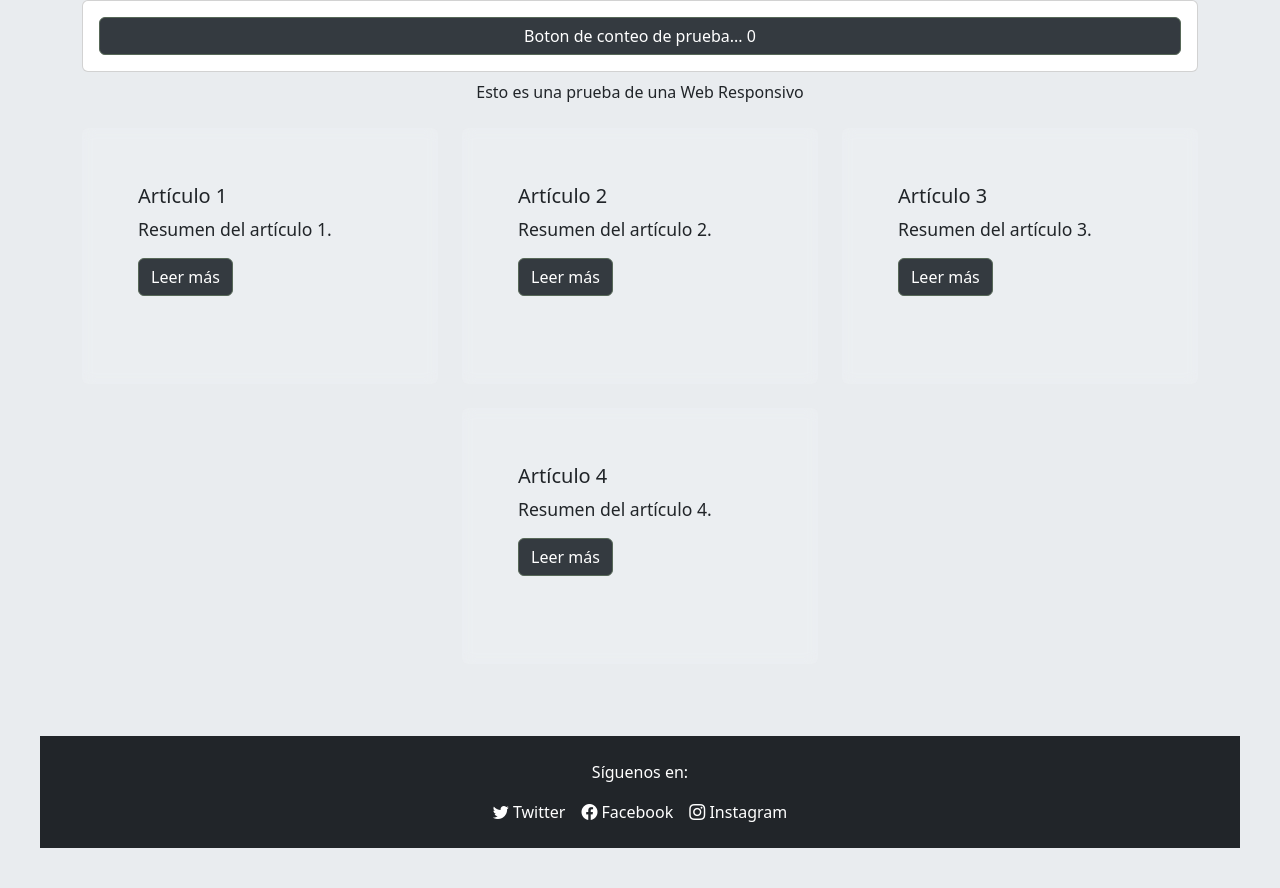
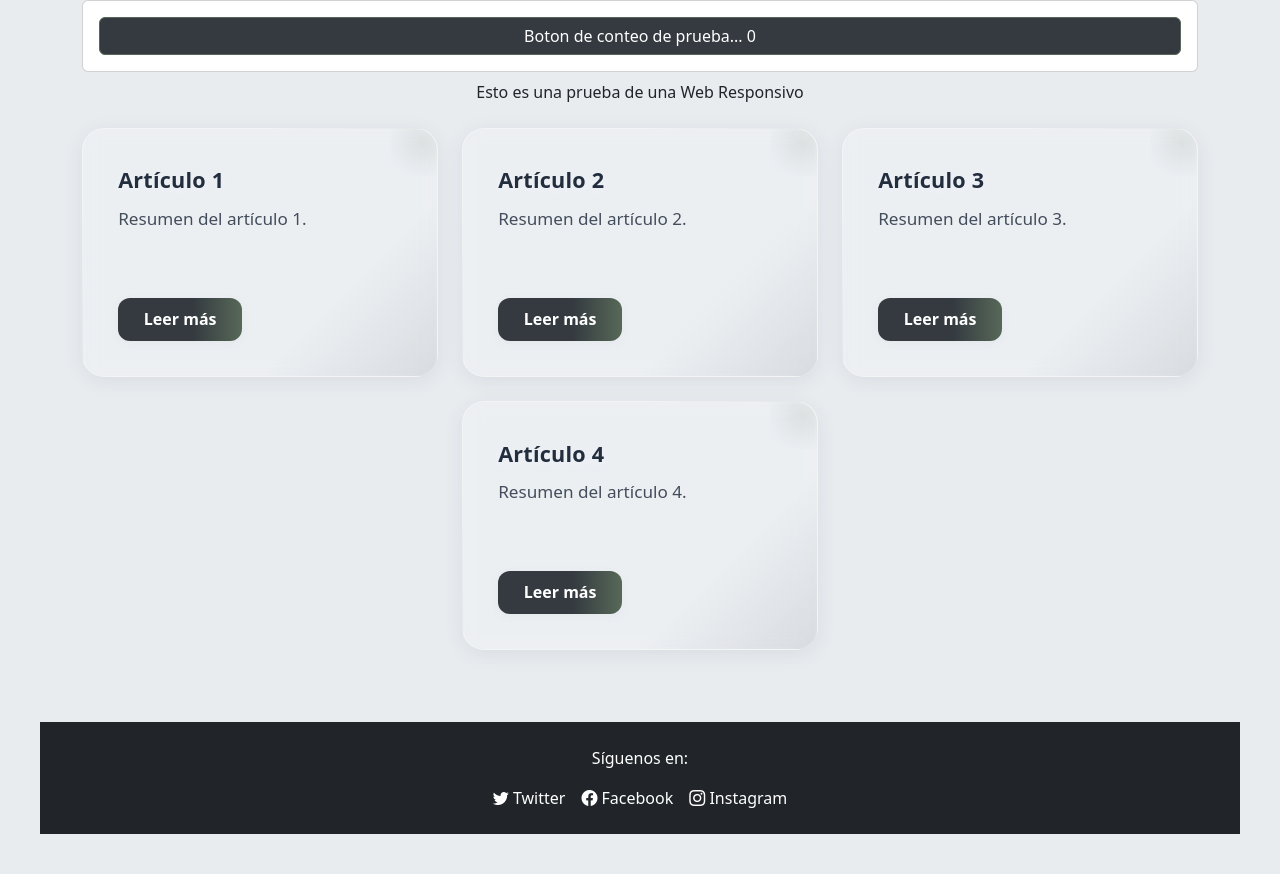
Before and after one commit to waynergt/web-responsiva, a React (Vite) app: page / in a window 1280 px wide. Shown: the part 939-1827 px from the top of the page. Built offline with nearby package versions, Linux system fonts and the light colour scheme.

Commit message:
mejorando el diseño de las tarjetas, elegante y traslucidas

```diff
--- a/src/App.css
+++ b/src/App.css
@@ -178,6 +178,110 @@ html, body {
 }
 
 /* ===============================
+   CUSTOM-CARD: TARJETA ELEGANTE Y TRANSLÚCIDA
+   ===============================
+   Este bloque define el estilo base de las tarjetas para que luzcan modernas y atractivas en cualquier dispositivo.
+   - Fondo translúcido con degradado para dar profundidad y modernidad.
+   - Sombra sutil para que la tarjeta "flote" sobre el fondo.
+   - Desenfoque (backdrop-filter) que mejora la legibilidad del contenido sin perder el fondo.
+   - Bordes redondeados para un look suave y profesional.
+   - Espaciado interno generoso para balance visual.
+   - Transiciones suaves para animaciones de hover.
+*/
+.custom-card {
+  background: linear-gradient(135deg, rgba(255,255,255,0.18) 70%, rgba(52,58,64,0.09));
+  box-shadow: 0 4px 20px 0 rgba(40,40,60,0.08);
+  backdrop-filter: blur(9px) saturate(120%);
+  border: 1px solid rgba(255,255,255,0.28);
+  border-radius: 22px;
+  padding: 2.2em 2em 2em 2em;
+  transition: box-shadow 0.28s cubic-bezier(.4,2,.3,1), transform 0.19s cubic-bezier(.4,2,.3,1);
+  position: relative;
+  overflow: hidden;
+}
+
+/* ===============================
+   EFECTO HOVER EN TARJETA
+   ===============================
+   Cuando el usuario pasa el mouse o enfoca la tarjeta:
+   - Sombra se intensifica y la tarjeta se "eleva" ligeramente, indicando interactividad.
+   - El borde se oscurece suavemente.
+   Esto mejora la experiencia visual y la usabilidad.
+*/
+.custom-card:hover, .custom-card:focus-within {
+  box-shadow: 0 8px 32px 0 rgba(52, 58, 64, 0.22), 0 2px 10px 0 rgba(40,40,60,0.10);
+  transform: translateY(-8px) scale(1.025);
+  border-color: rgba(52, 58, 64, 0.25);
+}
+
+/* ===============================
+   ESTILO DEL TÍTULO DE LA TARJETA
+   ===============================
+   - Fuente más grande y negrita para jerarquía visual.
+   - Color oscuro para mayor contraste y legibilidad sobre el fondo translúcido.
+   - Sombra de texto sutil para resaltar sobre fondos claros.
+*/
+.custom-card .card-title {
+  font-size: 1.35rem;
+  font-weight: 700;
+  color: #222d3d;
+  letter-spacing: 0.01em;
+  margin-bottom: 0.6em;
+  text-shadow: 0 2px 12px rgba(255,255,255,0.10);
+}
+
+/* ===============================
+   ESTILO DEL TEXTO DE LA TARJETA
+   ===============================
+   - Color gris oscuro para buena legibilidad.
+   - Tamaño y espaciado pensados para leer cómodamente.
+*/
+.custom-card .card-text {
+  color: #444d5c;
+  font-size: 1.07rem;
+  margin-bottom: 1.45em;
+  line-height: 1.55;
+}
+
+/* ===============================
+   BOTÓN DENTRO DE TARJETA
+   ===============================
+   - Fondo con degradado para hacerlo más atractivo visualmente.
+   - Sombra sutil y borde redondeado para mantener coherencia con la tarjeta.
+   - Transición en hover para feedback visual al usuario.
+*/
+.custom-card .btn-primary {
+  background: linear-gradient(90deg, #343a40 60%, #576858 100%);
+  border: none;
+  box-shadow: 0 2px 10px 0 rgba(87,104,88,0.06);
+  padding: 0.6em 1.6em;
+  font-weight: 600;
+  border-radius: 12px;
+  transition: background 0.19s, transform 0.18s;
+}
+.custom-card .btn-primary:hover, .custom-card .btn-primary:focus {
+  background: linear-gradient(90deg, #23272b 60%, #576858 100%);
+  transform: scale(1.06);
+}
+
+/* ===============================
+   DETALLE DECORATIVO EN TARJETA
+   ===============================
+   - Un círculo difuso en la esquina superior derecha.
+   - Agrega un toque moderno y elegante, sin distraer del contenido principal.
+*/
+.custom-card::after {
+  content: '';
+  position: absolute;
+  top: -18px;
+  right: -18px;
+  width: 65px;
+  height: 65px;
+  background: radial-gradient(circle, rgba(87,104,88,0.11) 0%, rgba(255,255,255,0) 80%);
+  pointer-events: none;
+  z-index: 1;
+}
+/* ===============================
    EXPLICACIÓN GENERAL
    ===============================
    Cada media query y clase personalizada está diseñada para adaptar el layout y la navegación
--- a/src/components/SectionCards.tsx
+++ b/src/components/SectionCards.tsx
@@ -11,13 +11,13 @@ const SectionCards: React.FC = () => (
   <section className="container my-4">
     <div className="row justify-content-center">
       {cards.map((card, idx) => (
-        <div key={idx} className="card-col mb-4 d-flex">
-          <div className="card h-100 w-100 custom-card">
-            <div className="card-body">
+        <div key={idx} className="card-col mb-4 d-flex align-items-stretch">
+          <div className="card h-100 w-100 custom-card d-flex flex-column justify-content-between">
+            <div>
               <h5 className="card-title">{card.title}</h5>
               <p className="card-text">{card.text}</p>
-              <a href="#" className="btn btn-primary">Leer más</a>
             </div>
+            <a href="#" className="btn btn-primary align-self-start mt-2">Leer más</a>
           </div>
         </div>
       ))}
```
